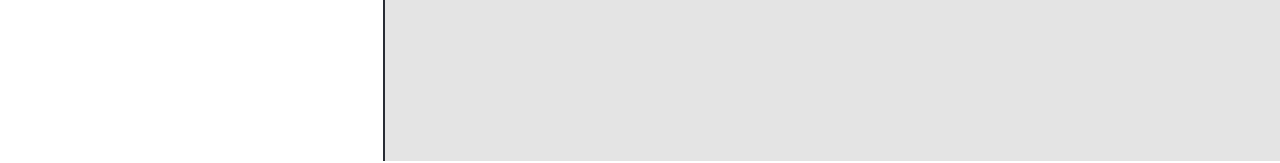
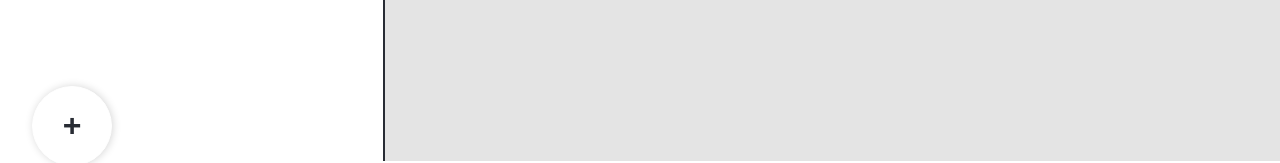
Before and after one commit to shawn-dsilva/github-browser, a React (Create React App) app: page / in a window 1280 px wide. Shown: the part 639-802 px from the top of the page. Built offline with nearby package versions, Linux system fonts and the light colour scheme.

Commit message:
add repo button css done

```diff
--- a/src/App.css
+++ b/src/App.css
@@ -58,6 +58,7 @@ html, body {
   background-color: white;
   width: 30%;
   border-right: 2px solid #282c34;
+  display: flex;
 }
 
 .repo-details {
@@ -74,3 +75,29 @@ html, body {
   font-size: 1.9rem;
   font-weight: bold;
 }
+
+.add-repo-container {
+  display: flex;
+  margin-top: auto;
+  height: 12%;
+}
+
+.add-repo-button {
+  border: 1px solid white;
+  background-color: white;
+  border-radius: 50px;
+  font-size: 2rem;
+  font-weight: bold;
+  color:#282c34;
+  width: 5rem;
+  height: 5rem;
+  margin: 1rem;
+  margin-left: 2rem;
+  box-shadow: 1px 0px 10px -1px rgba(0,0,0,0.2);
+  cursor: pointer;
+}
+
+.add-repo-button:hover {
+  border: 1px solid #e4e4e4;
+  background-color: #e4e4e4;
+}
--- a/src/components/SelectRepository.js
+++ b/src/components/SelectRepository.js
@@ -3,7 +3,9 @@ import React from 'react'
 function SelectRepository() {
     return (
         <div className='select-repo'>
-
+            <div className='add-repo-container'>
+                <button className='add-repo-button'> + </button>
+            </div>
         </div>
     )
 }
```
